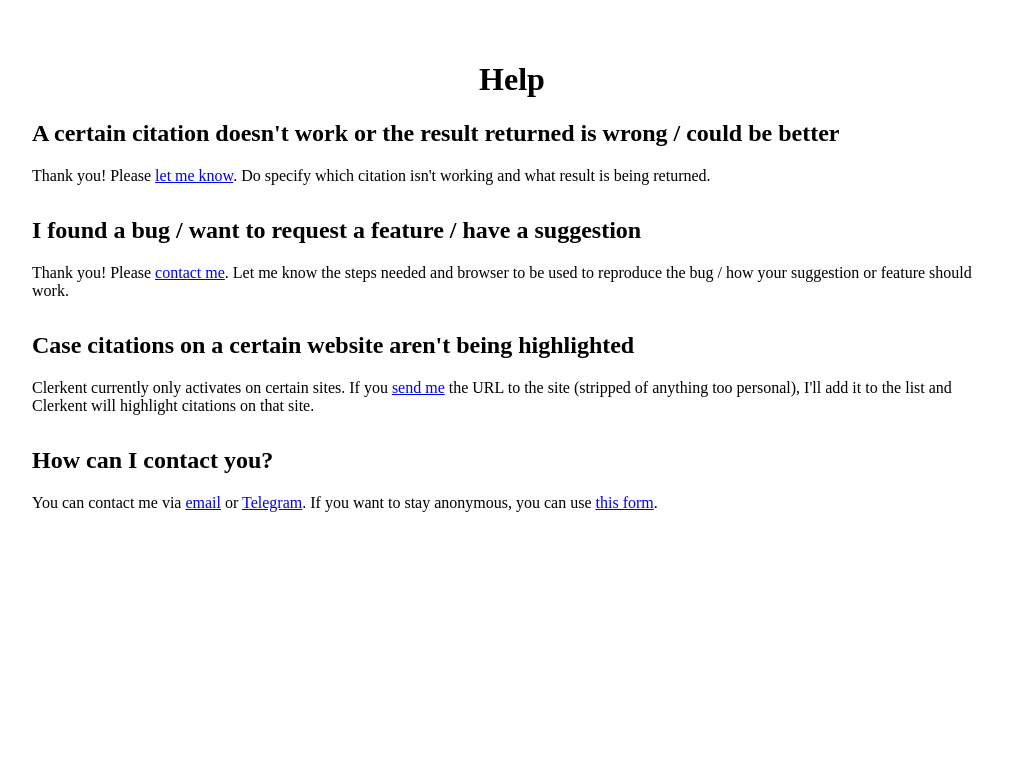
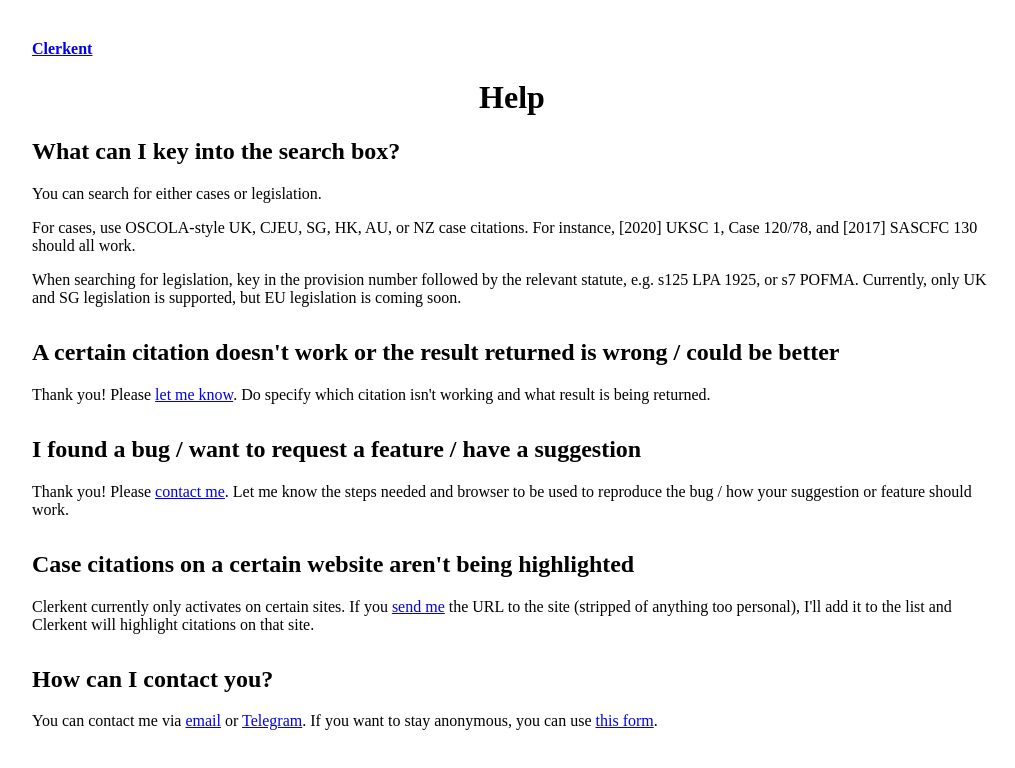
Before and after one commit to lacuna-technologies/clerkent-site, a Gatsby site: page /help/help in a window 1280 px wide. Shown: the whole page, without its empty margins (128-1143 px from the left). Built offline with nearby package versions, Linux system fonts and the light colour scheme; Gatsby itself is replaced by a stand-in of ours.

Commit message:
✨ new: additional FAQ

```diff
--- /dev/null
+++ b/src/components/Header/header.scss
@@ -0,0 +1,4 @@
+header.header {
+  display: flex;
+  flex-direction: row;
+}
--- /dev/null
+++ b/src/components/Header/header.tsx
@@ -0,0 +1,17 @@
+import React from 'react'
+import { Link } from 'gatsby'
+import './header.scss'
+
+const Header = () => {
+  return (
+    <header className="header">
+      <nav>
+        <Link className="title" to="/">
+          <strong>Clerkent</strong>
+        </Link>
+      </nav>
+    </header>
+  )
+}
+
+export default Header
--- /dev/null
+++ b/src/components/Header/index.tsx
@@ -0,0 +1 @@
+export { default } from './header'
--- /dev/null
+++ b/src/components/Layout/index.tsx
@@ -0,0 +1 @@
+export { default } from './layout'
--- /dev/null
+++ b/src/components/Layout/layout.scss
@@ -0,0 +1,5 @@
+#layout {
+  max-width: 60rem;
+  margin: 0 auto;
+  padding: 2rem 1rem;
+}
--- /dev/null
+++ b/src/components/Layout/layout.tsx
@@ -0,0 +1,12 @@
+import React from 'react'
+import Header from '../Header'
+import './layout.scss'
+
+const Layout = ({ children, noHeader = false }) => (
+  <div id="layout">
+    { noHeader ? null : <Header /> }
+    {children}
+  </div>
+)
+
+export default Layout
--- a/src/pages/help/help.scss
+++ b/src/pages/help/help.scss
@@ -1,7 +1,4 @@
 #help-page {
-  max-width: 60rem;
-  padding: 2rem 1rem;
-  margin: 0 auto;
 
   >h1 {
     text-align: center;
--- a/src/pages/help/help.tsx
+++ b/src/pages/help/help.tsx
@@ -3,12 +3,14 @@
 import Helpers from '../../lib/Helpers'
 import './help.scss'
 import SEO from '../../components/SEO'
+import Layout from '../../components/Layout'
 
 const Question = ({ id = null, children, className = `` }) => {
   const [highlighted, setHighlighted] = useState(false)
   useEffect(() => {
     const anchor = document.URL.split(`#`).slice(-1)[0]
     setHighlighted(id === anchor)
+    // eslint-disable-next-line react-hooks/exhaustive-deps
   }, [id, ...(typeof document === `undefined` ? [] : [document.URL])])
 
   const classNameResult = Helpers.classNames(
@@ -23,9 +25,24 @@
 }
 
 const HelpPage = () => (
+  <Layout>
     <main id="help-page">
       <SEO title="Help" />
       <h1>Help</h1>
+      <Question>
+        <>
+          <h2>What can I key into the search box?</h2>
+          <p>
+            You can search for either cases or legislation.
+          </p>
+          <p>
+            For cases, use OSCOLA-style UK, CJEU, SG, HK, AU, or NZ case citations. For instance, [2020] UKSC 1, Case 120/78, and [2017] SASCFC 130 should all work.
+          </p>
+          <p>
+            When searching for legislation, key in the provision number followed by the relevant statute, e.g. s125 LPA 1925, or s7 POFMA. Currently, only UK and SG legislation is supported, but EU legislation is coming soon.
+          </p>
+        </>
+      </Question>
       <Question>
         <h2>A certain citation doesn't work or the result returned is wrong / could be better</h2>
         <p>
@@ -49,6 +66,7 @@
         </p>
       </Question>
     </main>
+  </Layout>
 )
 
 export default HelpPage
--- a/src/pages/home/home.scss
+++ b/src/pages/home/home.scss
@@ -5,9 +5,6 @@
   flex-direction: column;
   align-content: center;
   align-items: center;
-  max-width: 60rem;
-  margin: 0 auto;
-  padding: 2rem 1rem;
   text-align: center;
   font-size: 1.2rem;
 
--- a/src/pages/home/home.tsx
+++ b/src/pages/home/home.tsx
@@ -4,6 +4,7 @@
 import OnHover from '../../images/on-hover.png'
 import { Link } from 'gatsby'
 import SEO from '../../components/SEO'
+import Layout from '../../components/Layout'
 import './home.scss'
 
 const title = `Clerkent`
@@ -11,8 +12,9 @@
 
 const HomePage = () => {
   return (
+    <Layout noHeader>
+      <SEO title="Home" />
       <main id="home-page">
-      <SEO title="Home" />
         <img src={ClerkentLogo} alt="Clerkent" width="100" id="logo" />
         <h1>{title}</h1>
         <h2 className="subtitle">{description}</h2>
@@ -68,6 +70,7 @@
           <p>created by <a target="_blank" href="https://huey.xyz" rel="noreferrer">Huey</a></p>
         </footer>
       </main>
+    </Layout>
   )
 }
 
```
Also changed, not shown: package.json (+16 -20 lines), 3 other files. Lines whose indentation alone changed are shown as unchanged.
